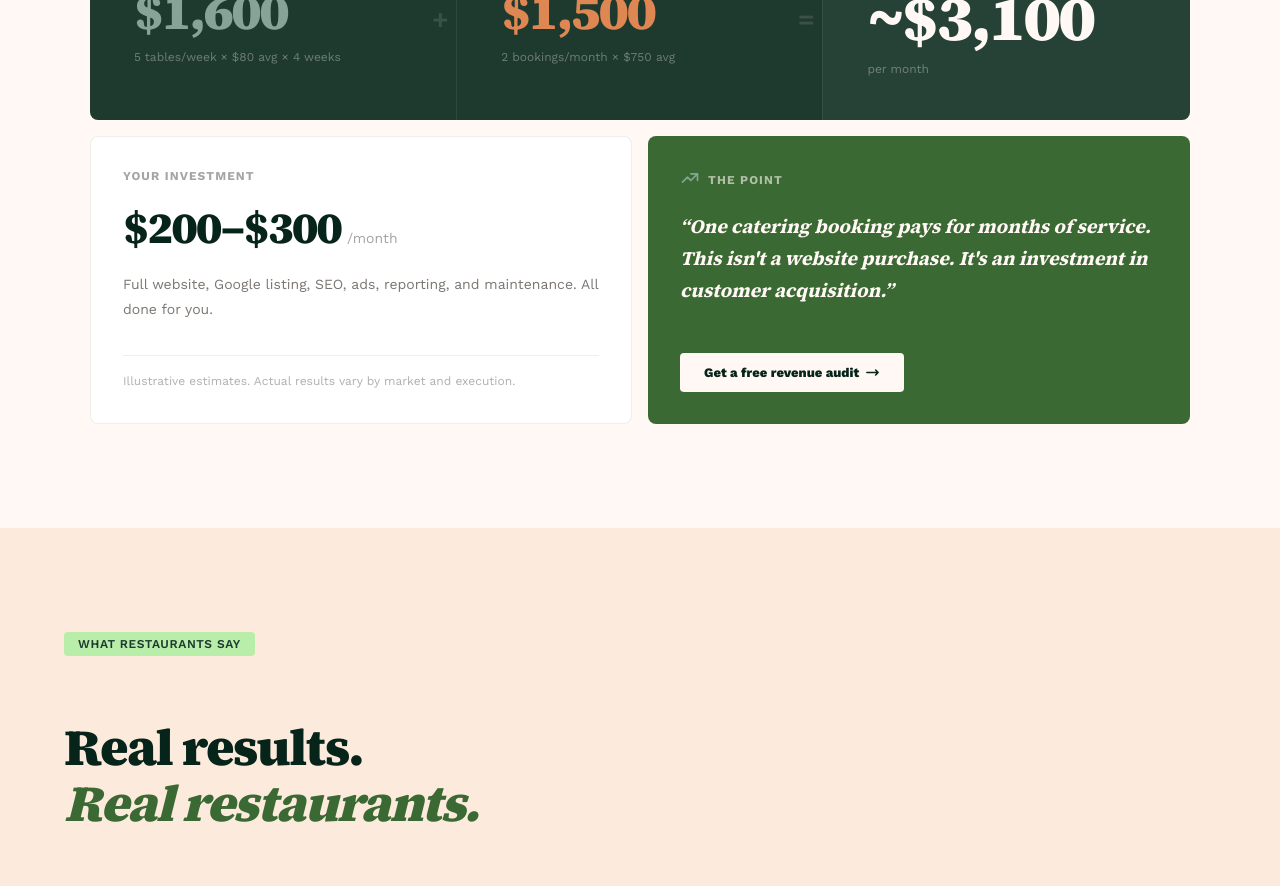
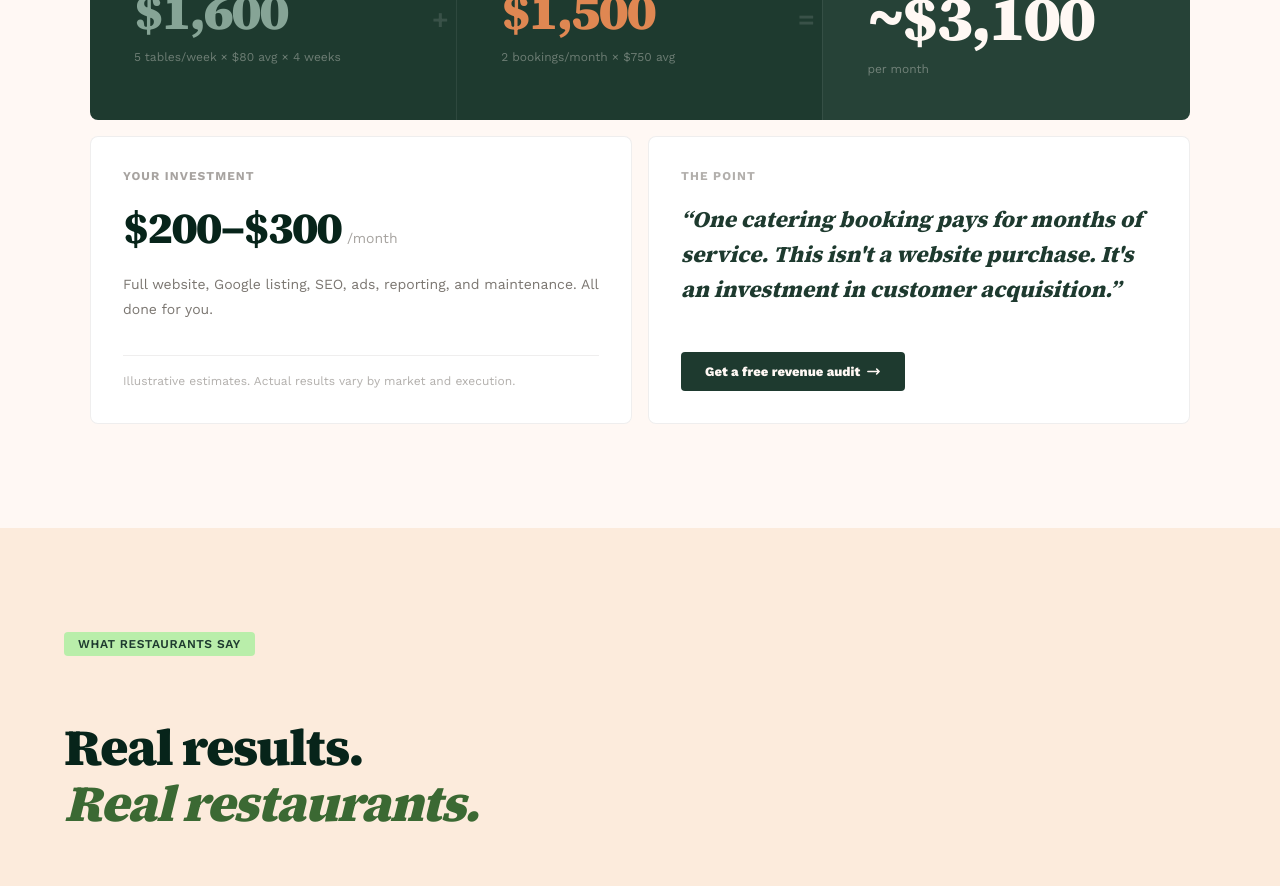
Before and after one commit to MainStreetGrowth/mainstreetgrowth, a Next.js app: page / in a window 1280 px wide. Shown: the part 5700-6586 px from the top of the page. Built offline with nearby package versions, Linux system fonts and the light colour scheme.

Commit message:
ROI quote card: white bg, dark type-led treatment

```diff
--- a/app/page.tsx
+++ b/app/page.tsx
@@ -569,17 +569,14 @@ export default function Home() {
               </div>
 
               {/* Quote + CTA */}
-              <div className="reveal reveal-delay-1" style={{ background: "var(--green,#3b6933)", borderRadius: 8, padding: isMobile ? 24 : 32, display: "flex", flexDirection: "column", justifyContent: "space-between" }}>
+              <div className="reveal reveal-delay-1" style={{ background: "white", borderRadius: 8, padding: isMobile ? 24 : 32, border: "1px solid rgba(34,26,17,0.07)", display: "flex", flexDirection: "column", justifyContent: "space-between" }}>
                 <div>
-                  <div style={{ display: "flex", alignItems: "center", gap: 8, marginBottom: 16 }}>
-                    <div style={{ color: "var(--sage,#86a496)" }}><IcoTrend /></div>
-                    <div style={{ fontSize: 12, fontWeight: 700, color: "rgba(255,248,244,0.6)", textTransform: "uppercase", letterSpacing: "0.09em" }}>The point</div>
-                  </div>
-                  <p className="font-display" style={{ fontSize: "clamp(1.05rem,1.6vw,1.2rem)", color: "var(--ivory,#fff8f4)", fontWeight: 700, lineHeight: 1.65, fontStyle: "italic" }}>
+                  <div style={{ fontSize: 12, fontWeight: 700, color: "rgba(34,26,17,0.35)", textTransform: "uppercase", letterSpacing: "0.09em", marginBottom: 20 }}>The point</div>
+                  <p className="font-display" style={{ fontSize: "clamp(1.15rem,1.8vw,1.4rem)", color: "var(--forest-mid,#1e3a2f)", fontWeight: 800, lineHeight: 1.55, fontStyle: "italic", margin: 0 }}>
                     &ldquo;One catering booking pays for months of service. This isn&apos;t a website purchase. It&apos;s an investment in customer acquisition.&rdquo;
                   </p>
                 </div>
-                <a href="#contact" style={{ display: "inline-flex", alignItems: "center", gap: 6, background: "var(--ivory,#fff8f4)", color: "var(--forest,#1e3a2f)", padding: "12px 24px", borderRadius: 4, fontSize: 13, fontWeight: 800, textDecoration: "none", marginTop: 24, alignSelf: "flex-start" }}>
+                <a href="#contact" style={{ display: "inline-flex", alignItems: "center", gap: 6, background: "var(--forest-mid,#1e3a2f)", color: "var(--ivory,#fff8f4)", padding: "12px 24px", borderRadius: 4, fontSize: 13, fontWeight: 800, textDecoration: "none", marginTop: 28, alignSelf: "flex-start" }}>
                   Get a free revenue audit <IcoArrow />
                 </a>
               </div>
```
